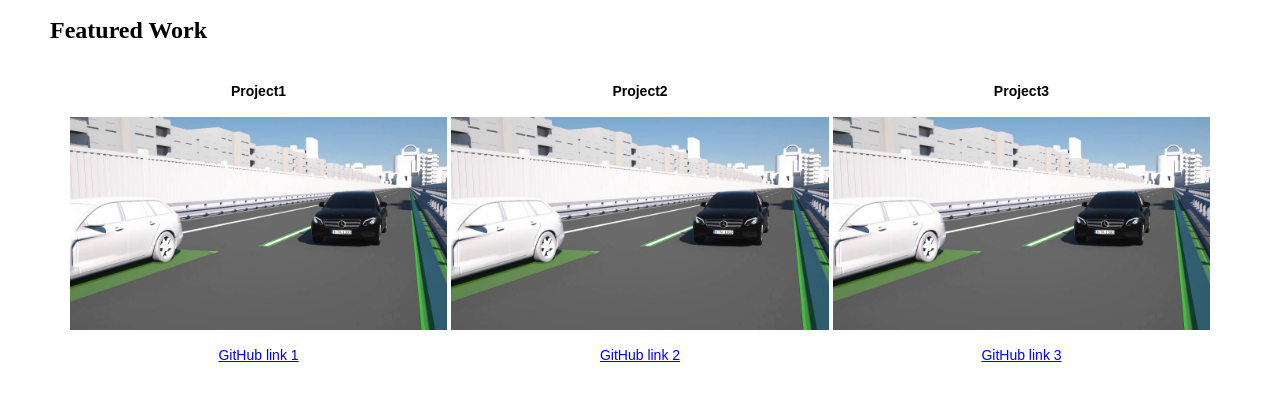
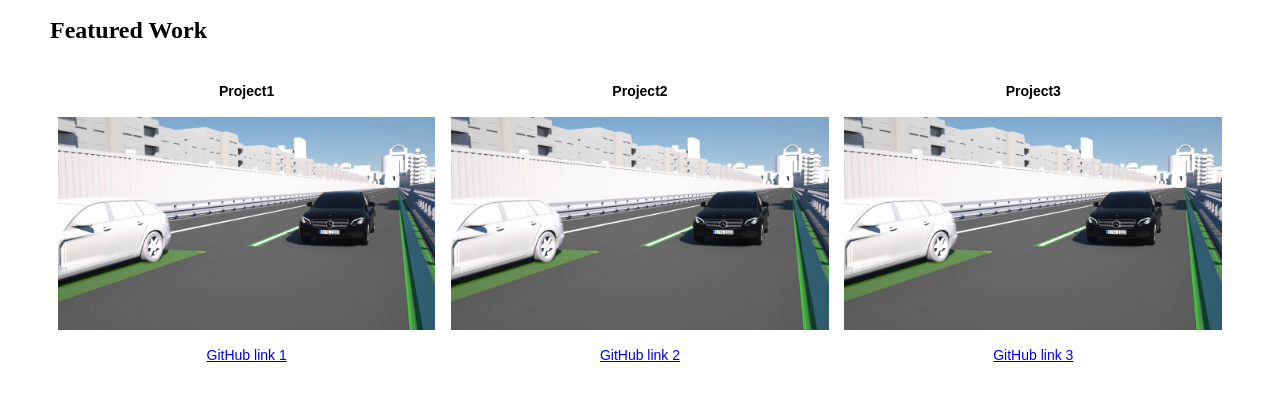
Before and after one commit to BabakShah/FSD-PortfolioSite, a plain HTML site: page index.html in a window 1280 px wide. Shown: the part 239-640 px from the top of the page. Drawn offline with Linux system fonts and the light colour scheme.

Commit message:
Add flexbox styling.

```diff
--- a/assets/css/style.css
+++ b/assets/css/style.css
@@ -34,13 +34,7 @@ body {
 	margin: 50px 0px;
 }
 
-.panel {
-    text-align: center;
-    overflow: auto;
-    font-family: sans-serif;
-	font-weight: normal;
-	font-size: 14px;
-}
+
 
 .project-image {
 	max-height: 100%;
@@ -48,8 +42,29 @@ body {
 	max-width: 100%
 }
 
+/* Using Flexbox */
+.panel {
+  padding: 0;
+  margin: 0;
+  list-style: none;
+
+  display: -webkit-box;
+  display: -moz-box;
+  display: -ms-flexbox;
+  display: -webkit-flex;
+  display: flex;
+
+  -webkit-flex-flow: row wrap;
+  justify-content: space-around;
+}
+
 .project {
-    display: inline-block;
-    width: 32%;
-    margin: 0 auto;
+  width: 32%;
+  margin: 0 auto;
+  text-align: center;
+  overflow: auto;
+  font-family: sans-serif;
+  font-weight: normal;
+  font-size: 14px;
 }
+}
```
